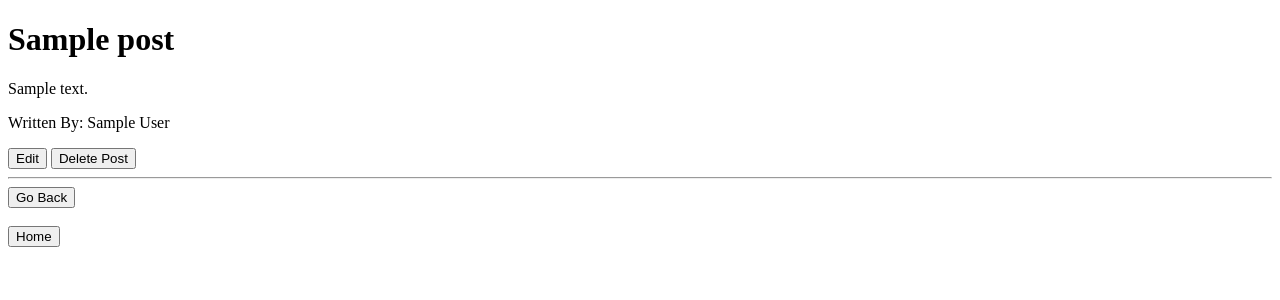
After one commit to Ryccept/blogly, a Flask app: page /posts/1 in a window 1280 px wide. The commit adds this page. Shown: the top 300 px of the page. Run offline with Flask 3, Linux system fonts and the light colour scheme; tables that the repository leaves empty hold one stand-in row (values such as "Sample post").

Commit message:
added seed file as well as all the part 2 content

```diff
--- a/app.py
+++ b/app.py
@@ -2,7 +2,7 @@
 
 from flask import Flask, request, render_template, session, jsonify, redirect
 from flask_debugtoolbar import DebugToolbarExtension
-from models import db, connect_db, User
+from models import db, connect_db, User, Post
 
 app = Flask(__name__)
 app.app_context().push()
@@ -38,8 +38,8 @@ def user_page():
 def load_details(user_id):
     '''this shows the profile's details'''
     user = User.query.get_or_404(user_id)
-
-    return render_template('detail.html', user=user)
+    posts = Post.query.filter_by(user_id=user_id).all()
+    return render_template('detail.html', user=user, posts=posts)
 
 
 
@@ -100,17 +100,69 @@ def delete_user(user_id):
     return redirect('/users')
 
 
-# To start the application with some set users:
-User.query.delete()
-db.session.commit()
+# Part TWO routes
 
 
-John = User(first_name='John', last_name='Jamieson')
-Kate = User(first_name='Kate', last_name='Ortega')
-Joel = User(first_name='Joel', last_name='Miller')
+@app.route('/users/<int:user_id>/posts/new', methods=['GET'])
+def present_new_post_form(user_id):
+    """This will present the form for a user to add a new post."""
+    current_user = User.query.get_or_404(user_id)
 
-db.session.add(John)
-db.session.add(Kate)
-db.session.add(Joel)
+    return render_template('new_post.html', user=current_user)
 
-db.session.commit()
+
+@app.route('/users/<int:user_id>/posts/new', methods=['POST'])
+def add_new_post(user_id):
+    """This will collect the form data nad make a new post."""
+    new_post_title= request.form['title']
+    new_post_content= request.form['content']
+
+    new_post = Post(title=new_post_title, content=new_post_content, user_id=user_id)
+    db.session.add(new_post)
+    db.session.commit()
+
+    return redirect(f"/users/{user_id}")
+
+
+@app.route('/posts/<int:post_id>')
+def get_post_content(post_id):
+    """This will get the post and its corresponding content"""
+    current_post = Post.query.get_or_404(post_id)
+    return render_template('posts.html', post=current_post)
+
+
+
+@app.route('/posts/<int:post_id>/edit', methods=['GET'])
+def show_edit_form(post_id):
+    """This will prompt the user with a form to edit their post."""
+    current_post = Post.query.get_or_404(post_id)
+
+    return render_template('edit_post.html', post=current_post)
+
+
+@app.route('/posts/<int:post_id>/edit', methods=['POST'])
+def make_post_edit(post_id):
+    """This will make the edits to the post from the form data."""
+    current_post = Post.query.get_or_404(post_id)
+
+    new_post_title= request.form['title']
+    new_post_content= request.form['content']
+
+    current_post.title= str(new_post_title)
+    current_post.content= str(new_post_content)
+
+    db.session.add(current_post)
+    db.session.commit()
+
+    return redirect(f'/posts/{post_id}')
+
+
+@app.route('/posts/<int:post_id>/delete')
+def delete_post(post_id):
+    """This will delete the currently selected post."""
+    current_post = Post.query.get_or_404(post_id)
+    user_id = current_post.user.id
+    db.session.delete(current_post)
+    db.session.commit()
+
+    return redirect(f'/users/{user_id}')
--- /dev/null
+++ b/templates/posts.html
@@ -0,0 +1,14 @@
+{%extends 'base.html'%} {%block title%}Post{%endblock%} {%block content %} {%if
+post %}
+<h1>{{post.title}}</h1>
+<p>{{post.content}}</p>
+<p>Written By: {{post.user.first_name}} {{post.user.last_name}}</p>
+{%endif%}
+
+<a href="/posts/{{post.id}}/edit"><button>Edit</button></a>
+<a href="/posts/{{post.id}}/delete"><button>Delete Post</button></a>
+<hr />
+<a href="/users/{{post.user.id}}"><button>Go Back</button></a>
+<br />
+<br />
+<a href="/"><button>Home</button></a>{%endblock%}
```
Also changed, not shown: models.py (+20 -0 lines), seed.py (added, +27 -0 lines), templates/detail.html (+12 -1 lines), templates/edit_post.html (added, +25 -0 lines), templates/new_post.html (added, +18 -0 lines).
